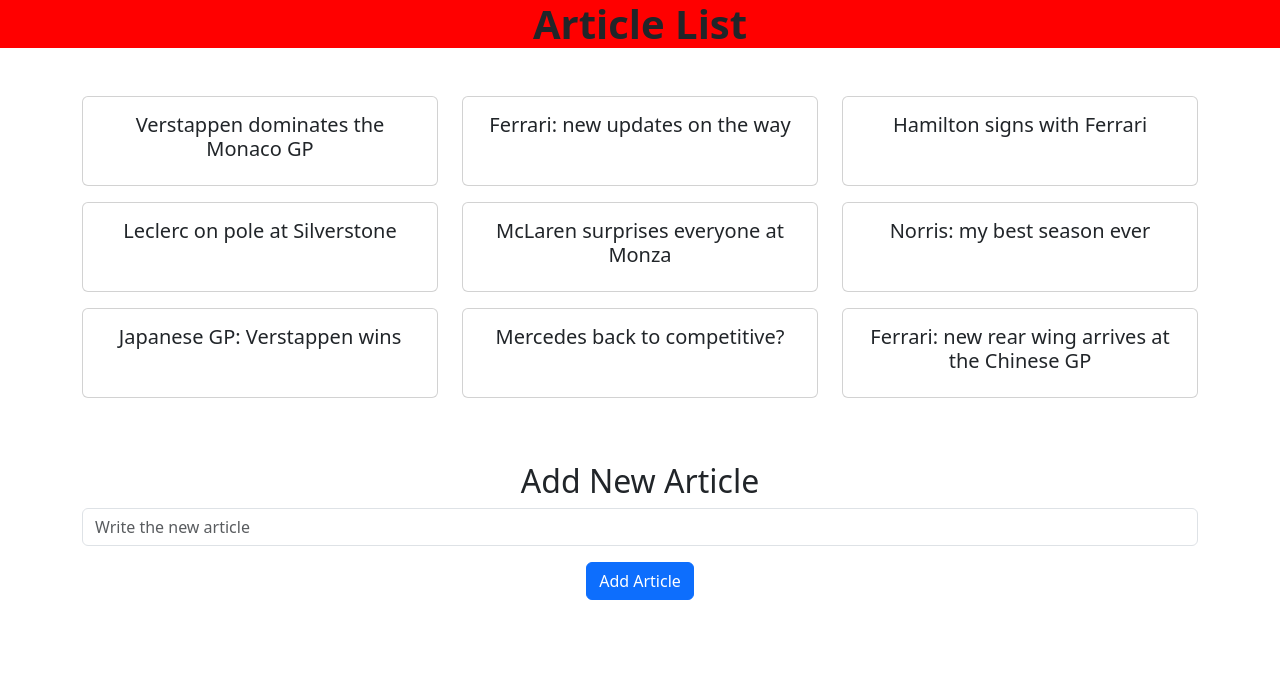
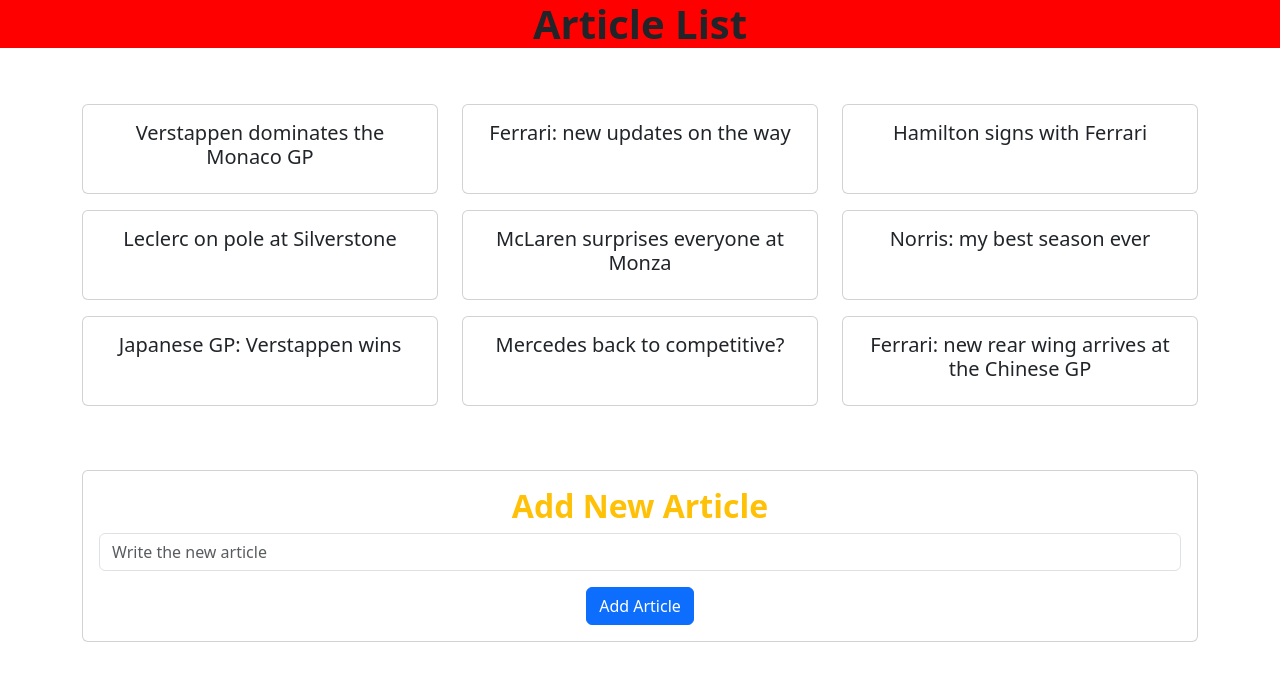
Before and after one commit to paolo-della-fera/react-form, a React (Vite) app: page / in a window 1280 px wide. Shown: the top 680 px of the page. Built offline with nearby package versions, Linux system fonts and the light colour scheme.

Commit message:
split article list and form into separate components

```diff
--- a/src/App.jsx
+++ b/src/App.jsx
@@ -1,5 +1,8 @@
 import { useState } from "react";
+
 import AppHeader from "./components/AppHeader"
+import ArticleList from "./components/AppArticleList";
+import ArticleForm from "./components/AppFormArticle";
 
 
 
@@ -48,42 +51,20 @@
     <>
       <AppHeader />
 
-      <div className="container text-center mt-5">
+      <main>
 
+        <div className="container text-center pt-5">
 
-        {/* article list */}
-        <div className="row">
+          {/* article list */}
+          <ArticleList f1Article={f1Article} />
 
-          {
-            f1Article.map((article) => (
-              <div className="col-md-4 mb-3" key={article.id}>
-                <div className="card h-100">
-                  <div className="card-body">
-                    <h5 className="card-title">{article.title}</h5>
-                  </div>
-                </div>
-              </div>
-            ))
-          }
+          {/* form new article */}
+          <ArticleForm newArticle={newArticle} setNewArticle={setNewArticle} articleSubmit={articleSubmit} error={error} />
 
         </div>
 
+      </main>
 
-        {/* form new article */}
-        <div className="mt-5">
-
-          <h2>Add New Article</h2>
-
-          <form onSubmit={articleSubmit}>
-            <input type="text" className="form-control" value={newArticle} onChange={e => setNewArticle(e.target.value)} placeholder="Write the new article" />
-            <button type="submit" className="btn btn-primary mt-3">Add Article</button>
-          </form>
-          {error && <small className="fst-italic text-danger mt-2">To add the article it must contain more than 10 characters</small>}
-
-        </div>
-
-
-      </div>
 
     </>
   )
--- /dev/null
+++ b/src/components/AppArticleList.jsx
@@ -0,0 +1,15 @@
+export default function ArticleList({ f1Article }) {
+  return (
+    <div className="row">
+      {f1Article.map((article) => (
+        <div className="col-md-4 mb-3" key={article.id}>
+          <div className="card h-100">
+            <div className="card-body">
+              <h5 className="card-title">{article.title}</h5>
+            </div>
+          </div>
+        </div>
+      ))}
+    </div>
+  );
+}
--- /dev/null
+++ b/src/components/AppFormArticle.jsx
@@ -0,0 +1,14 @@
+export default function ArticleForm({ newArticle, setNewArticle, articleSubmit, error }) {
+  return (
+    <div className="mt-5">
+      <div className="card f1-form p-3">
+        <h2 className="text-warning fw-bold">Add New Article</h2>
+        <form onSubmit={articleSubmit}>
+          <input type="text" className="form-control" value={newArticle} onChange={e => setNewArticle(e.target.value)} placeholder="Write the new article" />
+          <button type="submit" className="btn btn-primary mt-3">Add Article</button>
+        </form>
+        {error && <small className="fst-italic fw-bolder text-danger mt-2">To add the article it must contain more than 10 characters</small>}
+      </div>
+    </div>
+  );
+}
```
